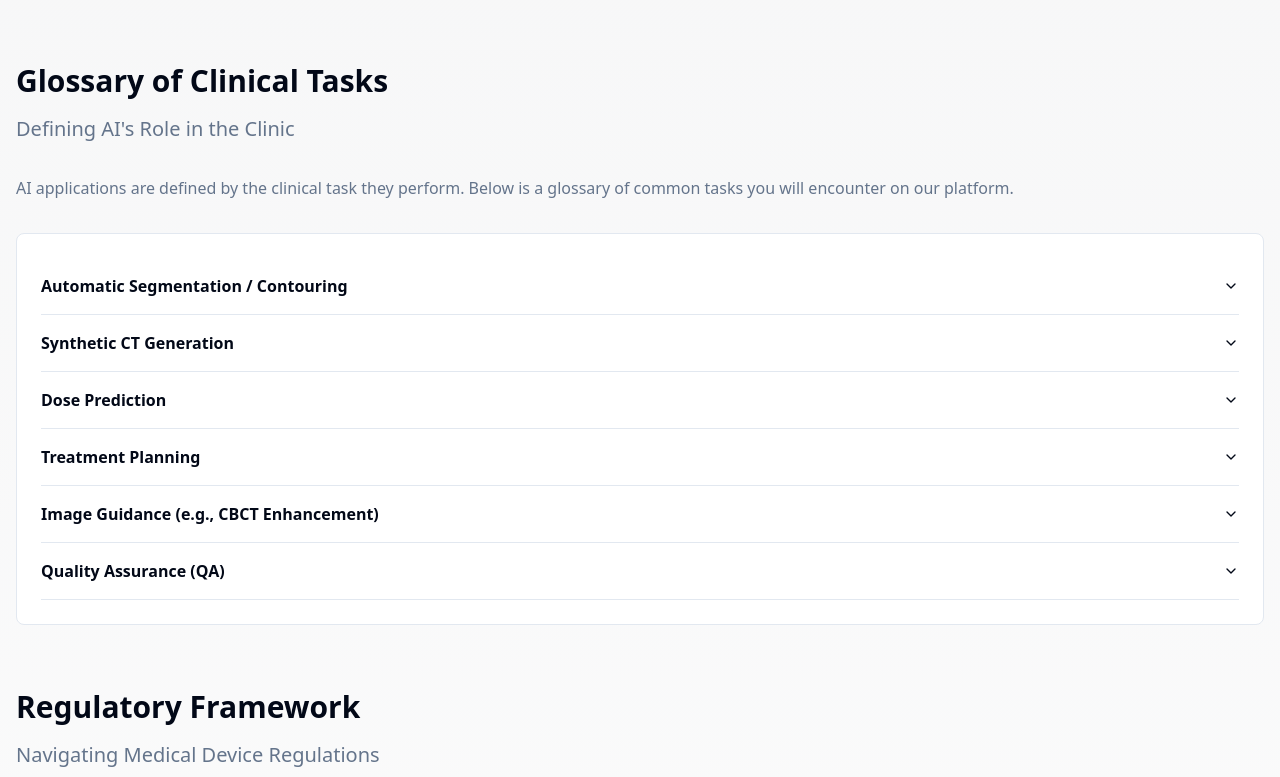
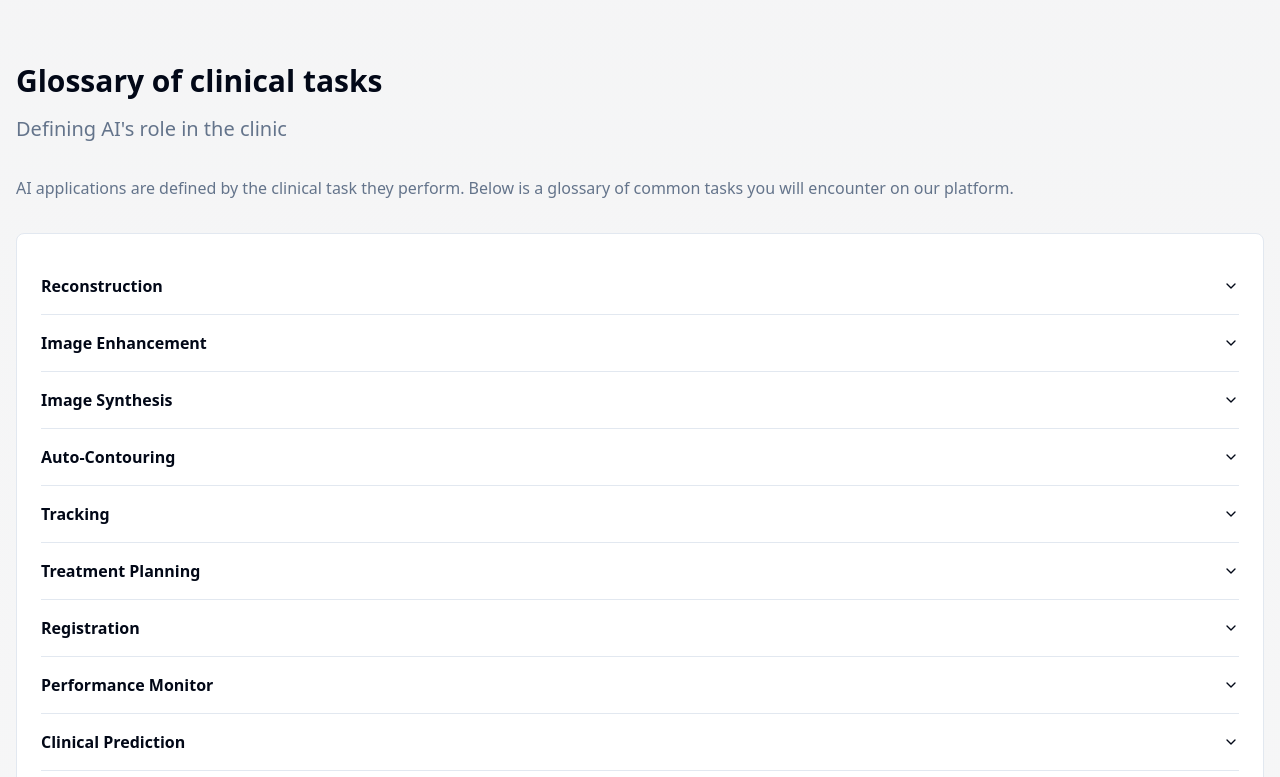
Before and after one commit to DLinRT-eu/website, a React (Vite) app: page /resources-compliance in a window 1280 px wide. Shown: the part 1403-2180 px from the top of the page. Built offline with nearby package versions, Linux system fonts and the light colour scheme.

Commit message:
Refactor: Update Resources & Compliance page

```diff
--- a/src/components/resources/ClinicalTasksGlossary.tsx
+++ b/src/components/resources/ClinicalTasksGlossary.tsx
@@ -9,34 +9,54 @@ import {
 const ClinicalTasksGlossary = () => {
   const tasks = [
     {
-      id: "auto-contouring",
-      title: "Automatic Segmentation / Contouring",
-      definition: "AI-driven delineation of organs at risk and target volumes from medical images. This technology automatically identifies and outlines anatomical structures, reducing manual contouring time and improving consistency."
+      id: "reconstruction",
+      title: "Reconstruction",
+      definition: "AI-enhanced reconstruction of medical images from raw scan data. This includes advanced algorithms that improve image quality, reduce noise, and accelerate acquisition times in CT, MRI, and other imaging modalities."
     },
     {
-      id: "synthetic-ct",
-      title: "Synthetic CT Generation",
-      definition: "Creation of artificial CT images from MRI scans for treatment planning. This enables MRI-only workflows by generating electron density information needed for dose calculations."
+      id: "image-enhancement",
+      title: "Image Enhancement",
+      definition: "AI-powered improvement of medical image quality through noise reduction, artifact correction, and resolution enhancement. These solutions optimize existing images to improve diagnostic confidence and treatment planning accuracy."
     },
     {
-      id: "dose-prediction",
-      title: "Dose Prediction",
-      definition: "AI-assisted prediction of radiation dose distributions before formal treatment planning. This helps optimize treatment parameters and estimate achievable dose-volume metrics."
+      id: "image-synthesis",
+      title: "Image Synthesis",
+      definition: "Generation of synthetic medical images from existing scans or other data sources. This includes synthetic CT generation from MRI for treatment planning, enabling MRI-only workflows by providing electron density information needed for dose calculations."
+    },
+    {
+      id: "auto-contouring",
+      title: "Auto-Contouring",
+      definition: "AI-driven automatic segmentation and delineation of organs at risk and target volumes from medical images. This technology automatically identifies and outlines anatomical structures, reducing manual contouring time and improving consistency across users."
+    },
+    {
+      id: "tracking",
+      title: "Tracking",
+      definition: "Real-time monitoring and tracking of patient positioning and organ motion during treatment delivery. AI systems can detect and compensate for patient movement and anatomical changes to ensure accurate radiation delivery."
     },
     {
       id: "treatment-planning",
       title: "Treatment Planning",
-      definition: "Automated optimization of radiation therapy plans using AI algorithms. This includes beam angle selection, fluence optimization, and plan quality prediction to improve treatment efficiency."
+      definition: "AI-assisted optimization of radiation therapy treatment plans using advanced algorithms. This includes beam angle selection, fluence optimization, dose prediction, and plan quality assessment to improve treatment efficiency and outcomes."
     },
     {
-      id: "image-guidance",
-      title: "Image Guidance (e.g., CBCT Enhancement)",
-      definition: "Enhancement of cone-beam CT and positioning images for improved accuracy during treatment delivery. AI reduces noise, corrects artifacts, and improves image quality for better patient setup verification."
+      id: "registration",
+      title: "Registration",
+      definition: "Automated alignment and registration of medical images from different time points, modalities, or coordinate systems. AI algorithms ensure accurate spatial correspondence between planning and treatment images for precise dose delivery."
     },
     {
-      id: "quality-assurance",
-      title: "Quality Assurance (QA)",
-      definition: "Automated verification and monitoring of treatment delivery accuracy and safety. AI systems can detect potential errors, verify plan integrity, and ensure treatments meet quality standards."
+      id: "performance-monitor",
+      title: "Performance Monitor",
+      definition: "AI-based quality assurance and performance monitoring systems for treatment delivery equipment. These solutions automatically verify treatment accuracy, detect potential errors, and ensure treatments meet established quality standards."
+    },
+    {
+      id: "clinical-prediction",
+      title: "Clinical Prediction",
+      definition: "AI models for predicting clinical outcomes, treatment response, and toxicity risk based on patient data and imaging features. This emerging field aims to personalize treatment decisions and improve patient outcomes through predictive analytics."
+    },
+    {
+      id: "reporting",
+      title: "Reporting",
+      definition: "Automated generation of clinical reports, treatment summaries, and documentation using natural language processing and AI. This emerging technology promises to reduce administrative burden while ensuring comprehensive and standardized reporting."
     }
   ];
 
--- a/src/components/resources/ResourceLinks.tsx
+++ b/src/components/resources/ResourceLinks.tsx
@@ -1,55 +1,195 @@
 import React from 'react';
 import { Card, CardContent, CardDescription, CardHeader, CardTitle } from '@/components/ui/card';
 import { Button } from '@/components/ui/button';
-import { ExternalLink, FileText, Database, Shield, Users } from 'lucide-react';
+import { ExternalLink, FileText, Database, Shield, Users, Globe, BookOpen, Award, Building, Stethoscope } from 'lucide-react';
 
 const ResourceLinks = () => {
   const resources = [
+    // Regulatory Bodies
     {
       title: "European Medical Device Regulation (MDR)",
-      description: "Official text of EU Regulation 2017/745 governing medical devices",
+      description: "Official text of EU Regulation 2017/745 governing medical devices in Europe",
       url: "https://eur-lex.europa.eu/legal-content/EN/TXT/?uri=CELEX:32017R0745",
       icon: FileText,
-      category: "Regulation"
+      category: "EU Regulation"
     },
     {
       title: "European Database on Medical Devices (EUDAMED)",
-      description: "Official EU database for medical device registration and information",
+      description: "Official EU database for medical device registration and regulatory information",
       url: "https://ec.europa.eu/tools/eudamed/",
       icon: Database,
-      category: "Database"
+      category: "EU Database"
     },
     {
       title: "FDA Medical Device Database",
-      description: "US FDA database of approved and cleared medical devices",
+      description: "US FDA database of approved and cleared medical devices including AI/ML software",
       url: "https://www.fda.gov/medical-devices/device-approvals-denials-and-clearances/510k-clearances",
       icon: Shield,
       category: "FDA Resources"
     },
     {
+      title: "FDA AI/ML Software as Medical Device Guidance",
+      description: "FDA guidance on artificial intelligence and machine learning-based software as medical devices",
+      url: "https://www.fda.gov/regulatory-information/search-fda-guidance-documents/artificial-intelligence-and-machine-learning-aiml-enabled-medical-devices",
+      icon: Shield,
+      category: "FDA Guidance"
+    },
+    {
+      title: "Health Canada Medical Device License Database",
+      description: "Canadian database of licensed medical devices and regulatory information",
+      url: "https://health-products.canada.ca/mdall-limh/index-eng.jsp",
+      icon: Globe,
+      category: "Health Canada"
+    },
+    {
+      title: "EU AI Act",
+      description: "Comprehensive EU regulation on artificial intelligence systems including medical AI",
+      url: "https://artificialintelligenceact.eu/",
+      icon: FileText,
+      category: "AI Regulation"
+    },
+
+    // Professional Organizations
+    {
       title: "ESTRO - European Society for Radiotherapy & Oncology",
-      description: "Professional guidelines and educational resources for radiotherapy",
+      description: "Professional guidelines, education, and research in radiotherapy and oncology",
       url: "https://www.estro.org/",
       icon: Users,
       category: "Professional Society"
+    },
+    {
+      title: "AAPM - American Association of Physicists in Medicine",
+      description: "Professional organization for medical physicists with AI guidance and resources",
+      url: "https://www.aapm.org/",
+      icon: Users,
+      category: "Professional Society"
+    },
+    {
+      title: "EFOMP - European Federation of Medical Physics",
+      description: "European professional organization for medical physics with AI position papers",
+      url: "https://www.efomp.org/",
+      icon: Users,
+      category: "Professional Society"
+    },
+    {
+      title: "IAEA - International Atomic Energy Agency",
+      description: "Global guidance on radiation safety and quality assurance in medical applications",
+      url: "https://www.iaea.org/topics/radiation-protection-of-patients",
+      icon: Globe,
+      category: "International Agency"
+    },
+    {
+      title: "ICRU - International Commission on Radiation Units",
+      description: "International standards for radiation measurements and clinical applications",
+      url: "https://www.icru.org/",
+      icon: Award,
+      category: "Standards Body"
+    },
+
+    // Standards Organizations
+    {
+      title: "IEC 62304 - Medical Device Software Lifecycle",
+      description: "International standard for medical device software development and maintenance",
+      url: "https://www.iso.org/standard/64686.html",
+      icon: FileText,
+      category: "Standards"
+    },
+    {
+      title: "ISO 13485 - Medical Device Quality Management",
+      description: "International standard for quality management systems in medical device manufacturing",
+      url: "https://www.iso.org/standard/59752.html",
+      icon: Award,
+      category: "Standards"
+    },
+    {
+      title: "DICOM Standards Committee",
+      description: "Digital Imaging and Communications in Medicine standards for medical imaging",
+      url: "https://www.dicomstandard.org/",
+      icon: Database,
+      category: "Technical Standards"
+    },
+    {
+      title: "HL7 FHIR - Healthcare Data Exchange",
+      description: "Fast Healthcare Interoperability Resources for health information exchange",
+      url: "https://www.hl7.org/fhir/",
+      icon: Database,
+      category: "Data Standards"
+    },
+
+    // Research & Innovation
+    {
+      title: "WHO Ethics and Governance of AI for Health",
+      description: "World Health Organization guidance on ethical AI development in healthcare",
+      url: "https://www.who.int/publications/i/item/9789240029200",
+      icon: BookOpen,
+      category: "Ethics Guidelines"
+    },
+    {
+      title: "Horizon Europe - Digital Health Programme",
+      description: "EU research and innovation programme funding digital health and AI projects",
+      url: "https://ec.europa.eu/info/research-and-innovation/funding/funding-opportunities/funding-programmes-and-open-calls/horizon-europe_en",
+      icon: Building,
+      category: "Research Funding"
+    },
+    {
+      title: "NIH/NCI Cancer Research Data Commons",
+      description: "US National Cancer Institute data and research resources for cancer AI development",
+      url: "https://datacommons.cancer.gov/",
+      icon: Database,
+      category: "Research Data"
+    },
+    {
+      title: "European Cancer Patient Coalition",
+      description: "Patient advocacy organization promoting access to innovative cancer treatments",
+      url: "https://ecpc.org/",
+      icon: Stethoscope,
+      category: "Patient Advocacy"
+    },
+
+    // Quality Assurance
+    {
+      title: "IAEA Quality Assurance Guidelines",
+      description: "Comprehensive quality assurance guidance for radiotherapy equipment and procedures",
+      url: "https://www.iaea.org/resources/rpop/health-professionals/radiotherapy",
+      icon: Shield,
+      category: "QA Guidelines"
+    },
+    {
+      title: "ESTRO Consensus Guidelines",
+      description: "Professional consensus statements on radiotherapy techniques and quality standards",
+      url: "https://www.estro.org/About/ESTRO-Organisation-Structure/Committees/ESTRO-Guidelines-Committee",
+      icon: Users,
+      category: "Clinical Guidelines"
     }
   ];
 
+  // Group resources by category
+  const groupedResources = resources.reduce((acc, resource) => {
+    if (!acc[resource.category]) {
+      acc[resource.category] = [];
+    }
+    acc[resource.category].push(resource);
+    return acc;
+  }, {} as Record<string, typeof resources>);
+
   return (
-    <div className="grid grid-cols-1 md:grid-cols-2 gap-6">
-      {resources.map((resource, index) => (
-        <Card key={index} className="hover:shadow-lg transition-shadow duration-200">
+    <div className="space-y-8">
+      {Object.entries(groupedResources).map(([category, categoryResources]) => (
+        <div key={category}>
+          <h4 className="text-lg font-semibold text-foreground mb-4 border-b border-border pb-2">
+            {category}
+          </h4>
+          <div className="grid grid-cols-1 md:grid-cols-2 gap-4">
+            {categoryResources.map((resource, index) => (
+              <Card key={index} className="hover:shadow-lg transition-shadow duration-200 h-full">
                 <CardHeader className="pb-3">
                   <div className="flex items-center gap-3 mb-2">
-              <div className="p-2 bg-primary/10 rounded-lg">
-                <resource.icon className="h-5 w-5 text-primary" />
+                    <div className="p-2 bg-primary/10 rounded-lg flex-shrink-0">
+                      <resource.icon className="h-4 w-4 text-primary" />
                     </div>
-              <span className="text-xs font-medium text-muted-foreground bg-muted px-2 py-1 rounded">
-                {resource.category}
-              </span>
                   </div>
-            <CardTitle className="text-lg leading-tight">{resource.title}</CardTitle>
-            <CardDescription className="text-sm leading-relaxed">
+                  <CardTitle className="text-base leading-tight">{resource.title}</CardTitle>
+                  <CardDescription className="text-sm leading-relaxed flex-1">
                     {resource.description}
                   </CardDescription>
                 </CardHeader>
@@ -58,6 +198,7 @@ const ResourceLinks = () => {
                     asChild
                     className="w-full group"
                     variant="outline"
+                    size="sm"
                   >
                     <a
                       href={resource.url}
@@ -65,14 +206,17 @@ const ResourceLinks = () => {
                       rel="noopener noreferrer"
                       className="flex items-center justify-center gap-2"
                     >
-                Visit Resource
-                <ExternalLink className="h-4 w-4 group-hover:translate-x-0.5 transition-transform" />
+                      Visit resource
+                      <ExternalLink className="h-3 w-3 group-hover:translate-x-0.5 transition-transform" />
                     </a>
                   </Button>
                 </CardContent>
               </Card>
             ))}
           </div>
+        </div>
+      ))}
+    </div>
   );
 };
 
--- a/src/pages/ResourcesCompliance.tsx
+++ b/src/pages/ResourcesCompliance.tsx
@@ -9,13 +9,13 @@ import ResourceLinks from '@/components/resources/ResourceLinks';
 const ResourcesCompliance = () => {
   return (
     <PageLayout
-      title="Resources & Compliance"
+      title="Resources and compliance"
       description="Educational resources on AI solution classification, clinical tasks, and regulatory frameworks governing medical AI in Europe"
       canonical="https://dlinrt.eu/resources-compliance"
       structuredData={{
         "@context": "https://schema.org",
         "@type": "WebPage",
-        "name": "Resources & Compliance - DLinRT.eu",
+        "name": "Resources and compliance - DLinRT.eu",
         "description": "Educational resources on AI solution classification, clinical tasks, and regulatory frameworks governing medical AI in Europe",
         "url": "https://dlinrt.eu/resources-compliance"
       }}
@@ -25,7 +25,7 @@ const ResourcesCompliance = () => {
           {/* Hero Section */}
           <div className="text-center mb-16">
             <h1 className="text-4xl md:text-5xl font-bold text-foreground mb-6">
-              Resources & Compliance
+              Resources and compliance
             </h1>
             <p className="text-lg text-muted-foreground max-w-4xl mx-auto leading-relaxed">
               This page provides the foundational knowledge to navigate the DLinRT platform.
@@ -38,10 +38,10 @@ const ResourcesCompliance = () => {
           {/* Classification Taxonomy Section */}
           <section className="mb-16">
             <h2 className="text-3xl font-bold text-foreground mb-4">
-              Our Classification Taxonomy
+              Our classification taxonomy
             </h2>
             <h3 className="text-xl text-muted-foreground mb-8">
-              How We Organize AI Solutions in Radiotherapy
+              How we organize AI solutions in radiotherapy
             </h3>
             <p className="text-muted-foreground mb-8 leading-relaxed">
               To help you navigate the landscape, we categorize solutions based on a multi-layered
@@ -53,10 +53,10 @@ const ResourcesCompliance = () => {
           {/* Clinical Tasks Glossary */}
           <section className="mb-16">
             <h2 className="text-3xl font-bold text-foreground mb-4">
-              Glossary of Clinical Tasks
+              Glossary of clinical tasks
             </h2>
             <h3 className="text-xl text-muted-foreground mb-8">
-              Defining AI's Role in the Clinic
+              Defining AI's role in the clinic
             </h3>
             <p className="text-muted-foreground mb-8 leading-relaxed">
               AI applications are defined by the clinical task they perform. Below is a glossary
@@ -68,10 +68,10 @@ const ResourcesCompliance = () => {
           {/* Regulatory Framework */}
           <section className="mb-16">
             <h2 className="text-3xl font-bold text-foreground mb-4">
-              Regulatory Framework
+              Regulatory framework
             </h2>
             <h3 className="text-xl text-muted-foreground mb-8">
-              Navigating Medical Device Regulations
+              Navigating medical device regulations
             </h3>
             <p className="text-muted-foreground mb-8 leading-relaxed">
               In the European Union, AI software intended for medical use is regulated under the
@@ -87,10 +87,10 @@ const ResourcesCompliance = () => {
           {/* Further Reading */}
           <section>
             <h2 className="text-3xl font-bold text-foreground mb-4">
-              Further Reading
+              Further reading
             </h2>
             <h3 className="text-xl text-muted-foreground mb-8">
-              Explore Authoritative Sources
+              Explore authoritative sources
             </h3>
             <ResourceLinks />
           </section>
```
Lines whose indentation alone changed are shown as unchanged.
